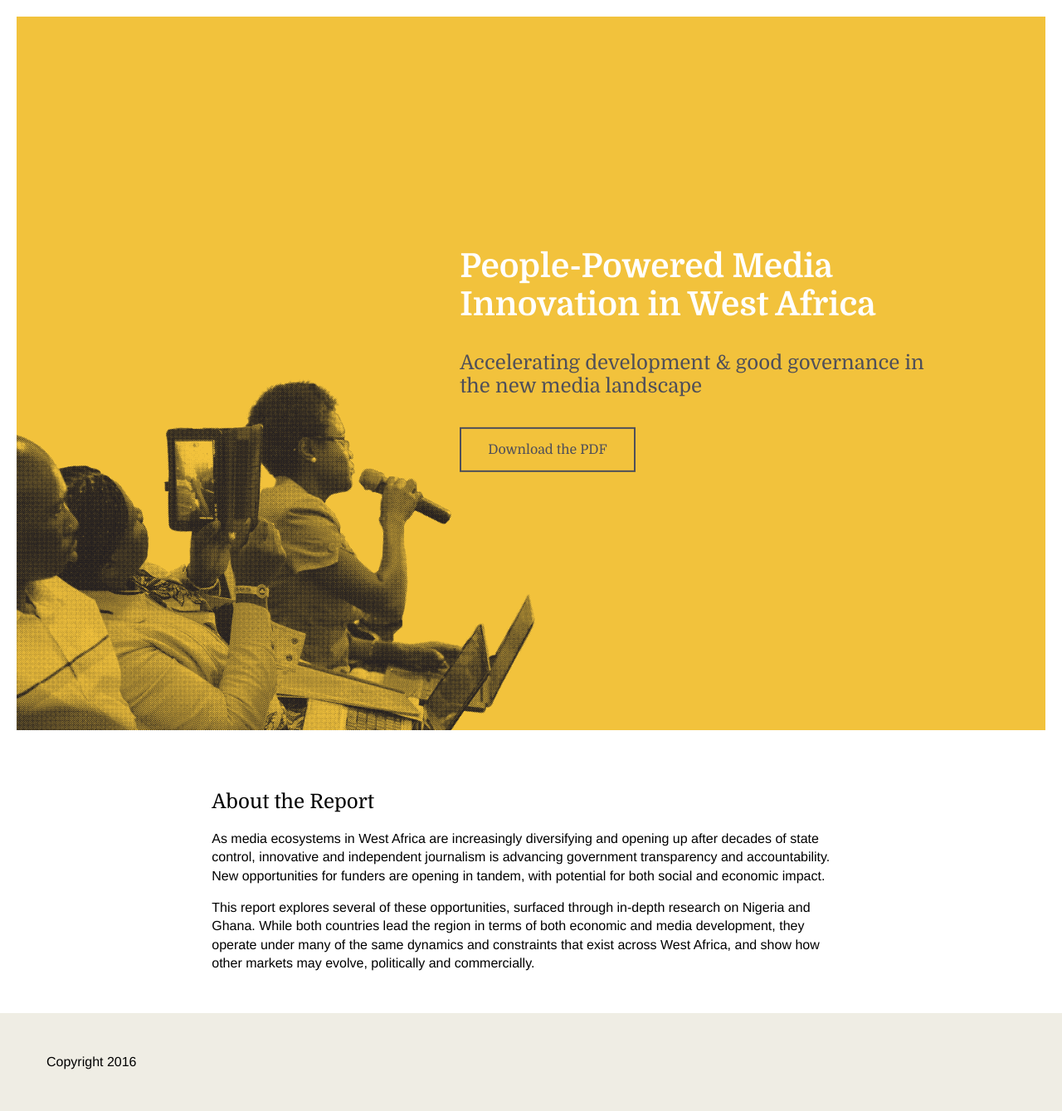
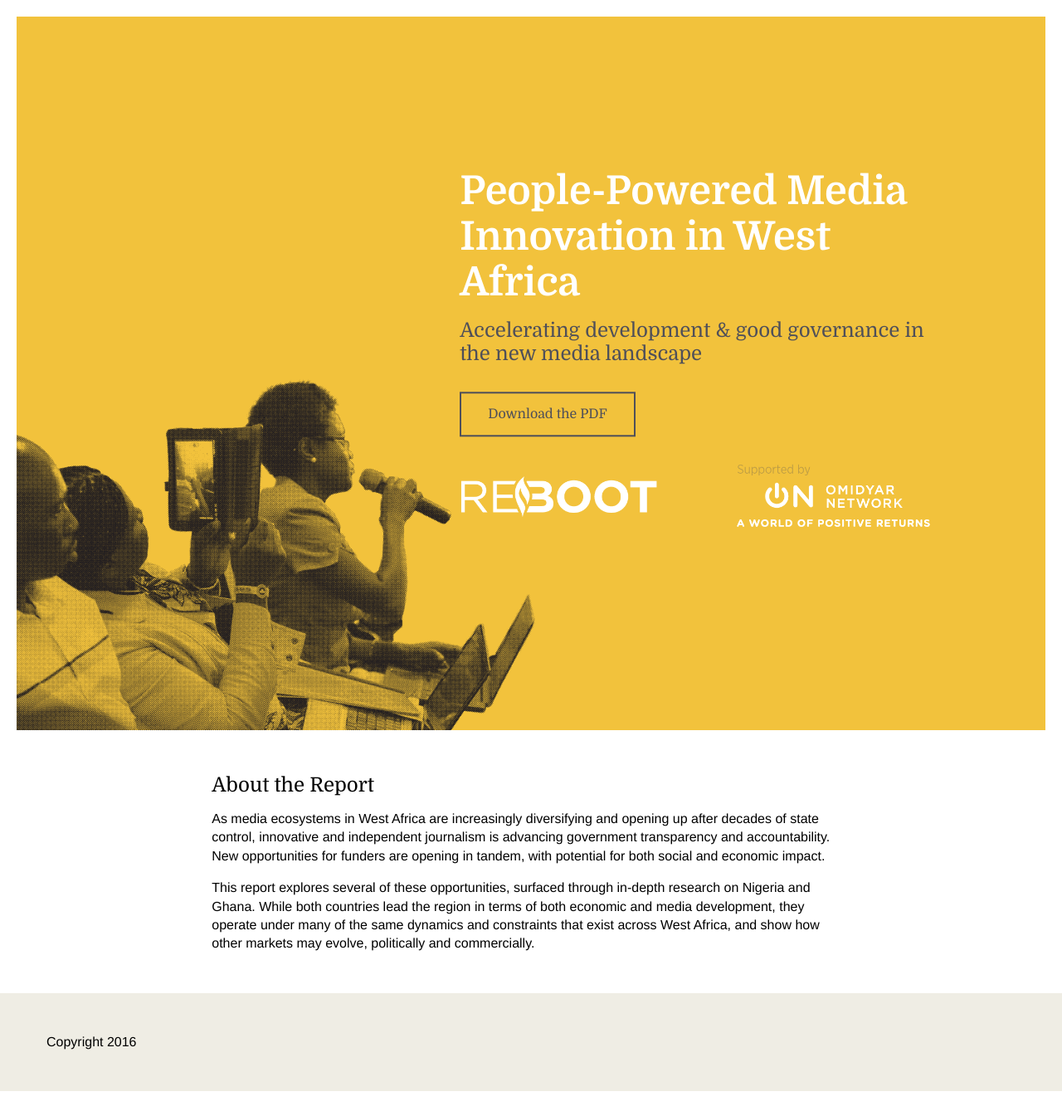
Before and after one commit to theReboot/westafricamedia, a Jekyll site: the page built from index.html, in a window 1280 px wide. Shown: the whole page at 83% size. Built offline with Jekyll 4.4.1, drawn with Linux system fonts in a browser that asks for light colours; after the commit the page ends 1315 px from its top, so only the background shows below that.

Commit message:
Added logos; resolved #5

```diff
--- a/_layouts/home.html
+++ b/_layouts/home.html
@@ -8,7 +8,7 @@
     <section class="introduction">
 
       <div class="photoBG">
-        <img src="{{ site.baseurl }}/img/photo.png" />
+        <img src="{{ site.baseurl }}/img/photo.png" alt="A woman holding a speaking to a crowd" />
       </div>
 
       <div class="wrapper">
@@ -18,6 +18,8 @@
           <h1>People-Powered Media Innovation in West Africa</h1>
           <h2>Accelerating development &amp; good governance in the new media landscape</h2>
           <button><a href="#">Download the PDF</a></button>
+          <a class="logo" href="http://reboot.org"><img src="{{ site.baseurl }}/img/logo_reboot.png" alt="Reboot logo" /></a>
+          <a class="logo" href="https://www.omidyar.com/"><img src="{{ site.baseurl }}/img/logo_omidyarnetwork.png" alt="Omidyar Network logo" /></a>
 
         </div>
 
--- a/css/main.scss
+++ b/css/main.scss
@@ -5,10 +5,6 @@
 @import 'bourbon/bourbon';
 @import 'neat/neat';
 @import 'variables';
-
-* {
-  transition: .2s all ease;
-}
 
 body {
   font-size: 16px;
@@ -58,12 +54,14 @@ h3 {
 
 h1 {
   font-weight: 700;
-  font-size: 2.5rem;
+  font-size: 3rem;
+  margin: 0 0 1rem;
 }
 
 h2,
 h3 {
   font-weight: 500;
+  margin: 0 0 1rem;
 }
 
 p {
@@ -74,7 +72,8 @@ button {
   background: none;
   border: 2px solid $grey;
   padding: 0;
-  margin: 1rem 0;
+  margin: 2rem 0 1rem;
+  display: block;
   font-family: $domine;
   text-align: center;
   font-size: 1rem;
@@ -134,6 +133,11 @@ button {
   }
 }
 
+.logo {
+  @include span-columns(1 of 2);
+  margin-top: 1rem;
+}
+
 .photoBG {
   position: absolute;
   z-index: -1;
```
Also changed, not shown: img/logo_omidyarnetwork.png (added), img/logo_reboot.png (added).
